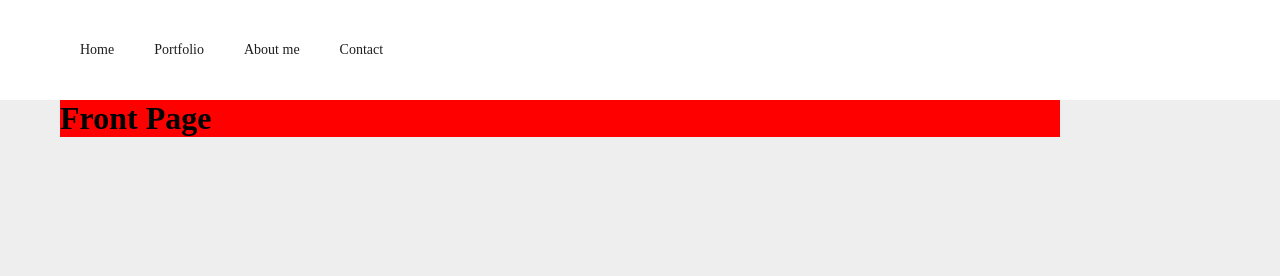
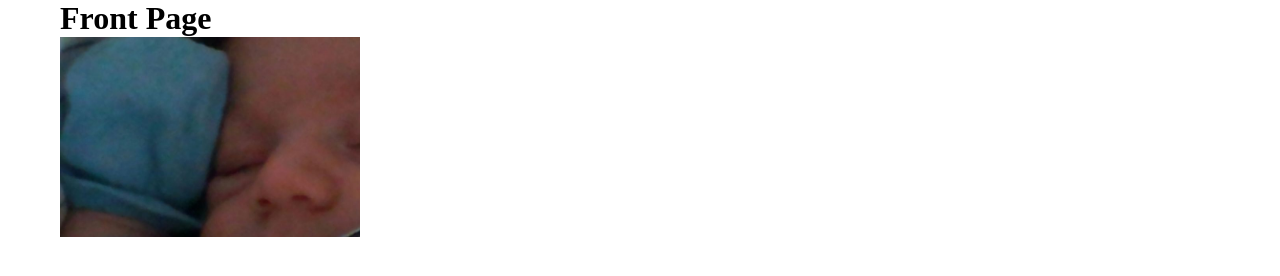
Before and after one commit to anihbr21/htmlcss, a plain HTML site: page index.html in a window 1280 px wide. Drawn offline with Linux system fonts and the light colour scheme.

Commit message:
Lesson 15-Image

```diff
--- a/index.html
+++ b/index.html
@@ -3,24 +3,16 @@
 <html>
 
 <head>
-    <metaharset="utf-8">
-        <title>Tutorial</title>
-        <link rel="stylesheet" href="style.css">
+    <meta charset="utf-8">
+    <title>Tutorial</title>
+    <link rel="stylesheet" href="style.css">
 </head>
 
 <body>
-    <nav>
-        <div class="wrapper">
-            <ul>
-                <li><a href="index.html">Home</a> </li>
-                <li><a href="portfolio.html">Portfolio</a> </li>
-                <li><a href="about.html">About me</a> </li>
-                <li><a href="contact.html">Contact</a></li>
-            </ul>
-        </div>
-    </nav>
     <div class="wrapper">
         <h1>Front Page</h1>
+        <!-- <img class="img-eye" src="img/2014-05-04_14.54.23.jpg" alt="Donny"> -->
+        <div class="img-eye"></div>
     </div>
 </body>
 
--- a/style.css
+++ b/style.css
@@ -3,40 +3,20 @@
     padding: 0;
 }
 
-body {
-    background-color: #eee;
-}
 .wrapper {
     margin: 0 auto 0 60px;
     width: 1000px;
-    background-color: red;
 }
 
-nav {
-    width: 100%;
-    height: 100px;
-    background-color: #fff;
-    line-height: 100px;
-    margin: auto;
-}
-ul {
-    margin-left: 0px;}
-
-ul li {
-    list-style: none;
-    display: block;
-    float: left;
+.img-eye {
+    width: 300px;
+    height: 200px;
+    background-image: url(img/2014-05-04_14.54.23.jpg);
+    background-size: 200%;
+    background-repeat: no-repeat;
+    background-position: center left;
 }
 
-ul li a {
-    display: block;
-    text-decoration: none;
-    font-size: 14px;
-    font-style: arial;
-    color: #1e1e1e;
-    padding: 0 20px;
+.img-eye:hover{
+background-size: 100%;
 }
-
-ul li a:hover {
-    color: red;
-}
```
Also changed, not shown: img/2014-05-04_14.54.23.jpg (added).
